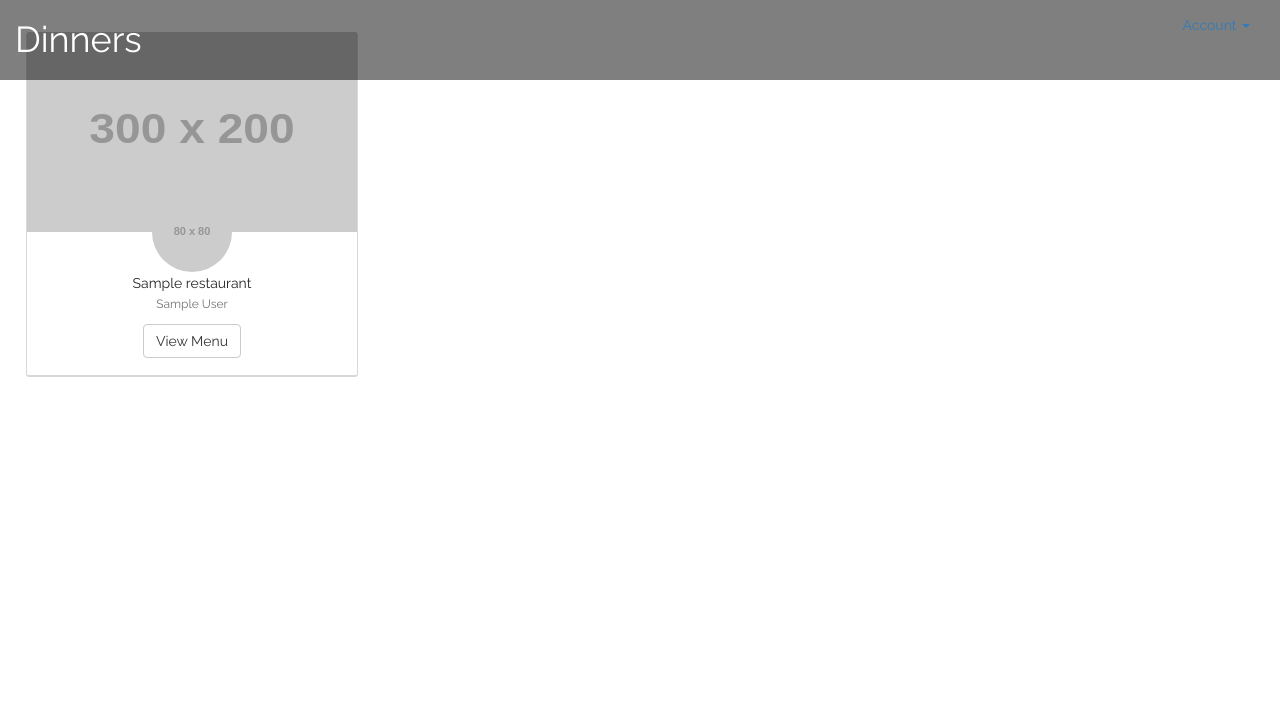
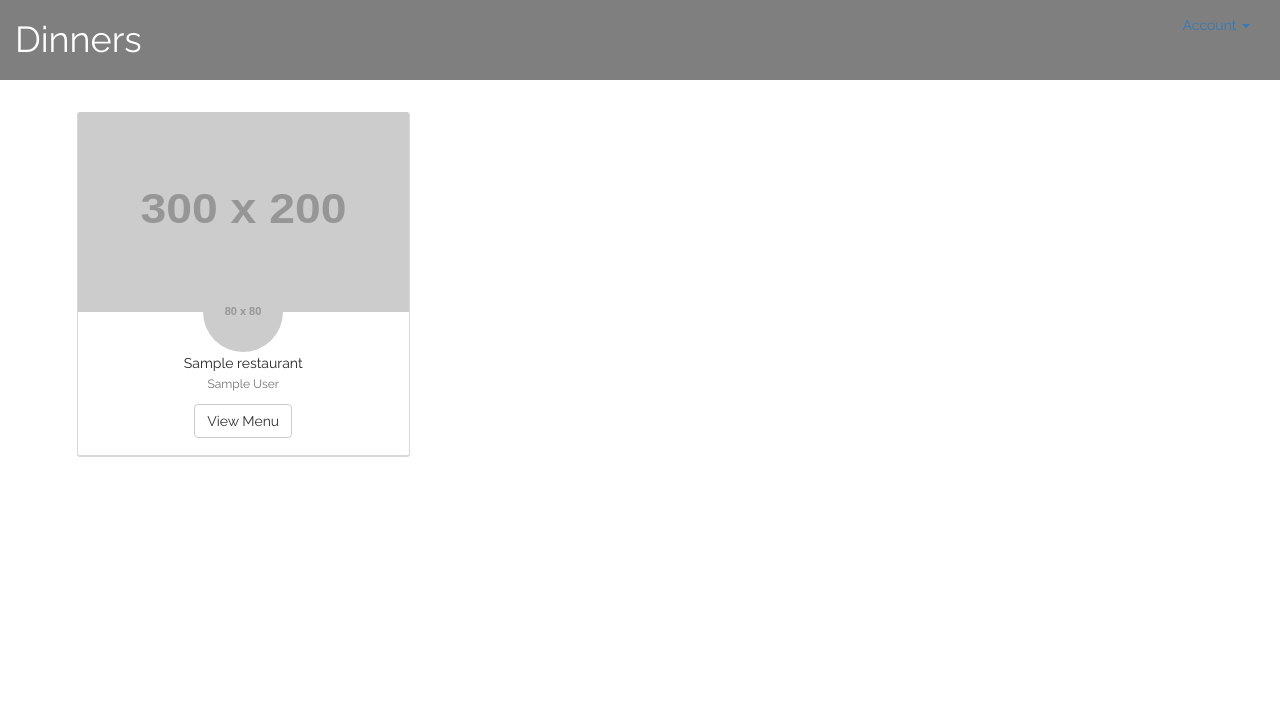
Before and after one commit to gggonzalez03/Restaurant-Item-Catalog, a Flask app: page /restaurants in a window 1280 px wide. Shown: the top 705 px of the page. Run offline with Flask 2, Linux system fonts and the light colour scheme; the visitor is signed in with stand-in values (Sample User, id 1); tables that the repository leaves empty hold one stand-in row (values such as "Sample post"); grey boxes marked "Sample" are stand-in pictures; grey boxes labelled with a size stand in for pictures from a placeholder-image service; parts of the project's set-up code (start-up, migrations or seed data) failed here and were passed over; some libraries are stand-ins or nearby versions.

Commit message:
fix: Restaurants homepage padding
The homepage where the restaurants are shown was left out from the last commit.
So page did not have the right padding and spaces to comply with the banner.

```diff
--- a/templates/restaurants.html
+++ b/templates/restaurants.html
@@ -31,7 +31,7 @@
         </section>
     </header>-->
     <a class="btn addbutton" href="{{url_for('add_restaurant')}}"><img src="{{url_for('static', filename='img/add.svg')}}"/></a>
-    <main id="rest-cards" class="row">
+    <main id="rest-cards" class="row whole-page-template">
         {% for restaurant in all_restaurants %}
                 <!--<tr>
                     <td>
```
